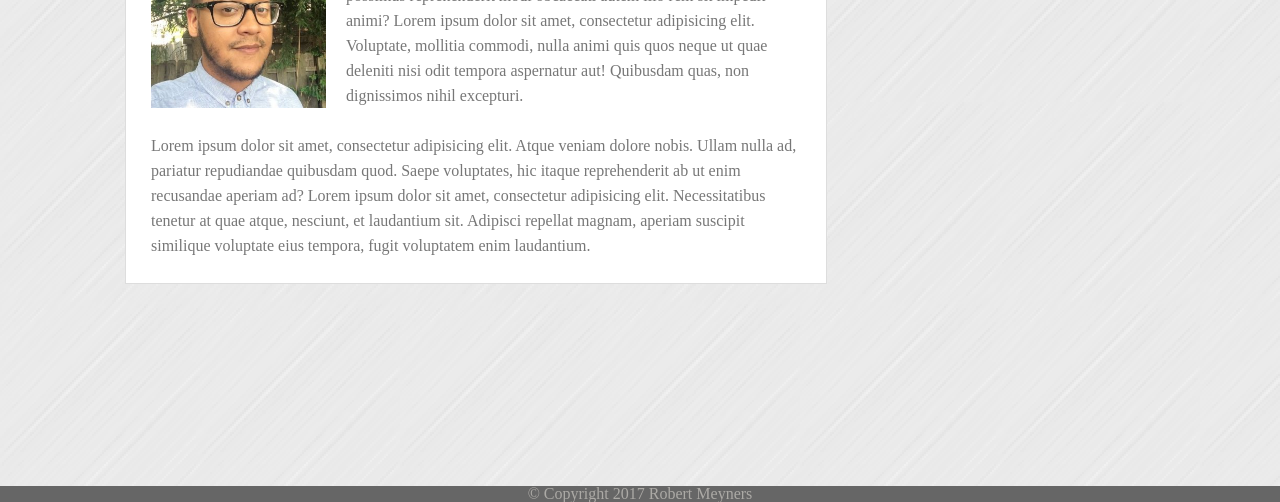
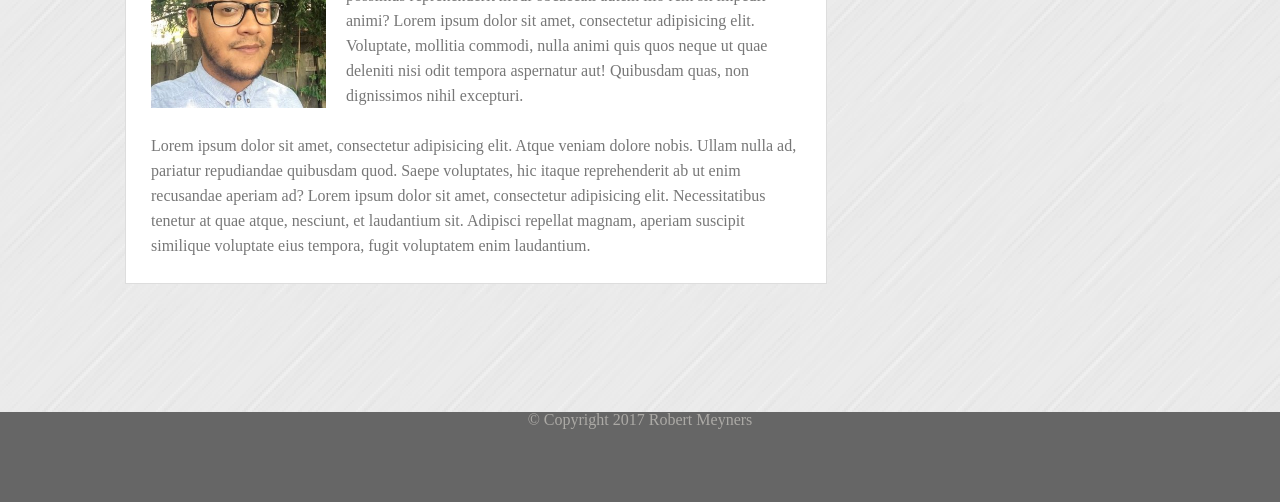
Before and after one commit to rmeyners/basic-portfolio, a plain HTML site: page index.html in a window 1280 px wide. Shown: the part 298-800 px from the top of the page. Drawn offline with Linux system fonts and the light colour scheme.

Commit message:
footer edits

```diff
--- a/assets/css/style.css
+++ b/assets/css/style.css
@@ -1,3 +1,6 @@
+/** {
+  box-sizing: border-box;
+}*/
 
 body {
 	background-image: url(../images/brushed_alu_@2x.png);
@@ -133,6 +136,8 @@ footer {
 	color: #acaaa6;
 	background-color: #666666;
 	text-align: center;
-	margin-top: 30px;
 	border-top: 10px solid #4aaaa5;
+	font-size: 10px;
+	height: 90px;
+	padding-top: 30px;
 }
--- a/index.html
+++ b/index.html
@@ -53,7 +53,9 @@
     	</section>
 
 		<footer>
-			<p>&copy; Copyright 2017 Robert Meyners</p>
+			<div class="">
+				<p>&copy; Copyright 2017 Robert Meyners</p>
+			</div>
 		</footer>
 
 	</body>
```
